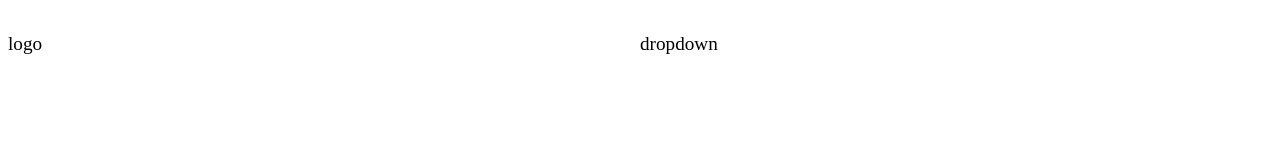
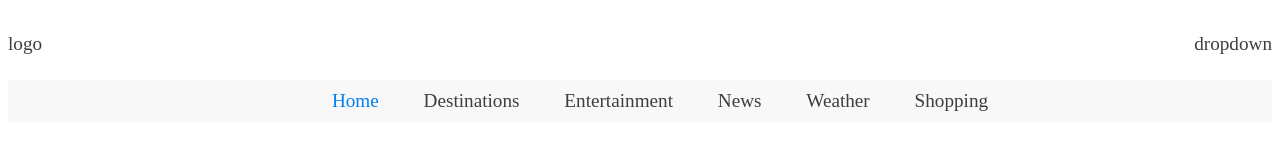
Before and after one commit to steven-daniell-jackson/blackswan_sitebuild, a website: page source/index.html in a window 1280 px wide. Drawn offline with nearby package versions, Linux system fonts and the light colour scheme.

Commit message:
Header and Nav generically done

```diff
--- a/source/index.html
+++ b/source/index.html
@@ -25,20 +25,33 @@
 
           <header>
  <section class="top-bar container">
-   <div class="row">
-      <div class="col-50">
+   <div class="row ">
+      <div class="column col-50">
           logo
         </div>
-        <div class="col-50 ">
+        <div class="column col-50 ">
           <span class="float-right"> dropdown</span>
         </div>
    </div>
 
- </section>
+  </section>
 
-            <nav>
+<section>
 
-            </nav>
+ <nav>
+  <ul class="text-center">
+    <li class="nav-item active">Home</li>
+    <li class="nav-item">Destinations</li>
+    <li class="nav-item">Entertainment</li>
+    <li class="nav-item">News</li>
+    <li class="nav-item">Weather</li>
+    <li class="nav-item">Shopping</li>
+  </ul>
+
+ </nav>
+
+</section>
+
           </header>
 
 
--- a/source/sass/itcss/_elements.navbar.scss
+++ b/source/sass/itcss/_elements.navbar.scss
@@ -0,0 +1,16 @@
+nav {
+    background: $nav-bg-color;
+    padding: 10px;
+    & ul {
+        margin: 0px;
+        list-style: none;
+        & li {
+        &.active {
+            color: $activeLinkColor;
+        }
+        display: inline;
+        padding: 10px 20px;
+        }
+    }
+
+}
--- a/source/sass/itcss/_generic.gridlayout.scss
+++ b/source/sass/itcss/_generic.gridlayout.scss
@@ -1,6 +1,5 @@
 .column {
-
-    float: left;
+  display: inline-block;
   }
 
   .col-20 {
@@ -12,16 +11,13 @@
   }
 
   .col-30 {
-  display: inline-flex;
     width: 30%;
   }
 
   .col-33 {
-  display: inline-flex;
     width: 33%;
   }
   .col-50 {
-  display: inline-flex;
     width: 50%;
   }
   .col-75 {
--- a/source/sass/itcss/_settings.colors.scss
+++ b/source/sass/itcss/_settings.colors.scss
@@ -1,3 +1,6 @@
 // Default colors
 $white: #fff;
 $black: #000000;
+$baseFontColor: #3e3e3e;
+$nav-bg-color: #f8f8f8;
+$activeLinkColor: #007ef4;
--- a/source/sass/itcss/_settings.fonts.scss
+++ b/source/sass/itcss/_settings.fonts.scss
@@ -1,5 +1,5 @@
 // Fonts
 $baseFontStack: 'Lato', sans-serif !default;
 $baseFontSize: 1.2em !default;
-$baseFontColor: $black !default;
+$baseFontColor: $baseFontColor !default;
 $baseParagraphFontSize: 1.3em !default;
--- a/source/sass/itcss/_tools.mixins.scss
+++ b/source/sass/itcss/_tools.mixins.scss
@@ -41,7 +41,6 @@
 
 
 a {
-
 	@include link-style(10px 20px);
 	@include link-transition(0.3s);
 
--- a/source/sass/itcss/_utilities.helper.scss
+++ b/source/sass/itcss/_utilities.helper.scss
@@ -1,7 +1,11 @@
 .float-left {
-	float: left;
+	float: left !important;
 }
 
 .float-right {
-	float: right;
+	float: right !important;
 }
+
+.text-center {
+	text-align: center;
+}
--- a/source/sass/styles.scss
+++ b/source/sass/styles.scss
@@ -28,6 +28,7 @@ DO NOT EDIT THE CSS DIRECTLY
 
 @import 'itcss/_tools.mixins';
 @import 'itcss/_tools.mixins';
+
 @import 'itcss/_utilities.helper';
 
 
```
Also changed, not shown: source/css/helper/styles.css, source/css/styles.min.css.
